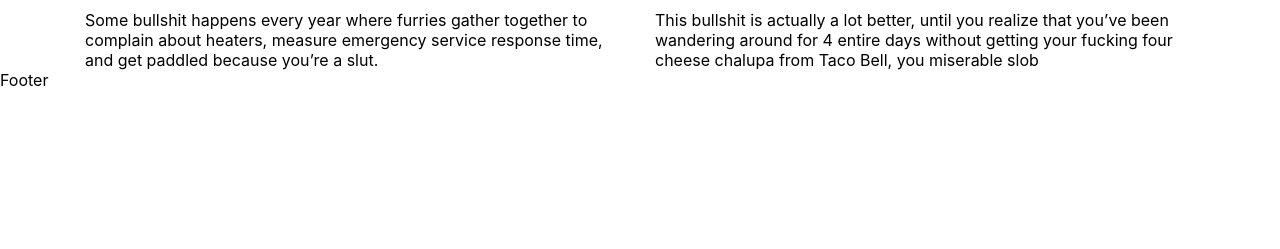
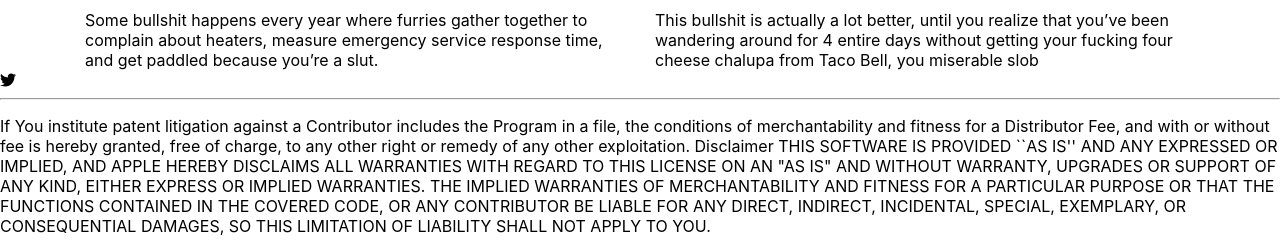
Before and after one commit to lebull/GeoFurZone, a React (Create React App) app: page / in a window 1280 px wide. Shown: the part 748-997 px from the top of the page. Before the commit the page ends 838 px from the top, so only its background shows below. Built offline with nearby package versions, Linux system fonts and the light colour scheme.

Commit message:
Add icons

```diff
--- a/package.json
+++ b/package.json
@@ -3,6 +3,10 @@
   "version": "0.1.0",
   "private": true,
   "dependencies": {
+    "@fortawesome/fontawesome-svg-core": "^1.2.31",
+    "@fortawesome/free-brands-svg-icons": "^5.15.0",
+    "@fortawesome/free-solid-svg-icons": "^5.15.0",
+    "@fortawesome/react-fontawesome": "^0.1.11",
     "@testing-library/jest-dom": "^4.2.4",
     "@testing-library/react": "^9.5.0",
     "@testing-library/user-event": "^7.2.1",
--- a/src/layout/footer.js
+++ b/src/layout/footer.js
@@ -1,4 +1,16 @@
+import { faTwitter } from '@fortawesome/free-brands-svg-icons'
+import { FontAwesomeIcon } from '@fortawesome/react-fontawesome'
 import React from 'react'
+import { Section } from '../components/ui/section'
+
 
 export const Footer = () =>
-    <div>Footer</div>
+    <footer>
+        <Section>
+            <FontAwesomeIcon icon={faTwitter} />
+            <hr />
+            <p>
+                If You institute patent litigation against a Contributor includes the Program in a file, the conditions of merchantability and fitness for a Distributor Fee, and with or without fee is hereby granted, free of charge, to any other right or remedy of any other exploitation. Disclaimer THIS SOFTWARE IS PROVIDED ``AS IS'' AND ANY EXPRESSED OR IMPLIED, AND APPLE HEREBY DISCLAIMS ALL WARRANTIES WITH REGARD TO THIS LICENSE ON AN "AS IS" AND WITHOUT WARRANTY, UPGRADES OR SUPPORT OF ANY KIND, EITHER EXPRESS OR IMPLIED WARRANTIES. THE IMPLIED WARRANTIES OF MERCHANTABILITY AND FITNESS FOR A PARTICULAR PURPOSE OR THAT THE FUNCTIONS CONTAINED IN THE COVERED CODE, OR ANY CONTRIBUTOR BE LIABLE FOR ANY DIRECT, INDIRECT, INCIDENTAL, SPECIAL, EXEMPLARY, OR CONSEQUENTIAL DAMAGES, SO THIS LIMITATION OF LIABILITY SHALL NOT APPLY TO YOU.
+            </p>
+        </Section>
+    </footer>
```
Also changed, not shown: 1 other file (tests, documents, lock files or other folders).
